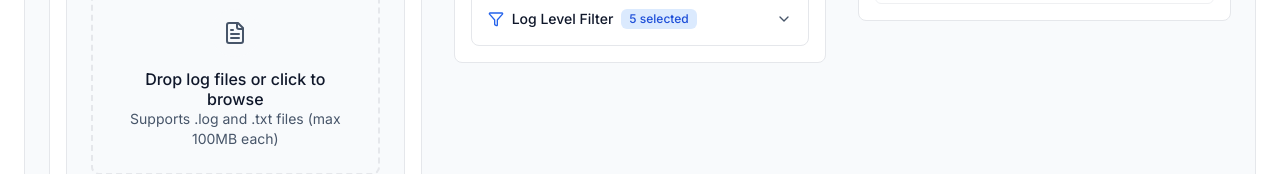
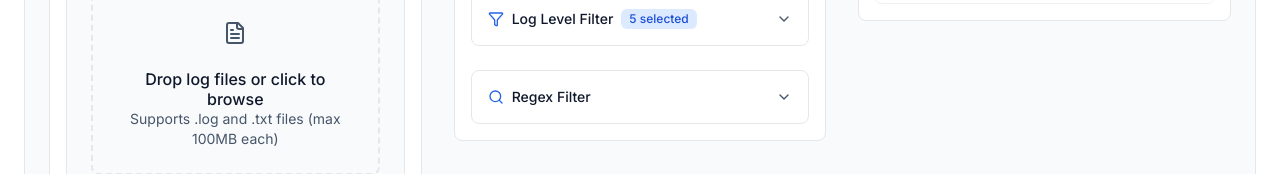
Before and after one commit to mcasari/logmerger, a React (Vite) app: page / in a window 1280 px wide. Shown: the part 337-511 px from the top of the page. Built offline with nearby package versions, Linux system fonts and the light colour scheme.

Commit message:
add regex filterin option

```diff
--- a/src/pages/log-merger/components/PatternConfiguration.jsx
+++ b/src/pages/log-merger/components/PatternConfiguration.jsx
@@ -13,7 +13,11 @@ const PatternConfiguration = ({
   dateTimeFilter = {},
   onDateTimeFilterChange,
   onDateTimeFilterToggle,
-  onClearDateTimeFilter
+  onClearDateTimeFilter,
+  regexFilter = {},
+  onRegexFilterChange,
+  onRegexFilterToggle,
+  onClearRegexFilter
 }) => {
   const [isLogLevelFilterOpen, setIsLogLevelFilterOpen] = useState(false);
 
@@ -275,8 +279,143 @@ const PatternConfiguration = ({
         </div>
       </div>
 
+      {/* Regex Filter - Always visible */}
+      <div className="mb-6">
+        <div className="bg-background border border-border rounded-lg">
+          {/* Toggle Header */}
+          <button
+            onClick={onRegexFilterToggle}
+            className="w-full p-4 text-left flex items-center justify-between hover:bg-surface-hover transition-colors duration-150"
+          >
+            <div className="flex items-center space-x-2">
+              <Icon
+                name="Search"
+                size={16}
+                color="var(--color-primary)"
+              />
+              <span className="text-sm font-medium text-text-primary">
+                Regex Filter
+              </span>
+              {regexFilter.enabled && (
+                <span className="px-2 py-0.5 bg-primary-100 text-primary-700 rounded text-xs font-medium">
+                  Active
+                </span>
+              )}
+            </div>
+            <Icon
+              name={regexFilter.enabled ? "ChevronUp" : "ChevronDown"}
+              size={16}
+              color="var(--color-text-secondary)"
+              className="transition-transform duration-150"
+            />
+          </button>
 
+          {/* Collapsible Content */}
+          {regexFilter.enabled && (
+            <div className="px-4 pb-4 border-t border-border">
+              <div className="pt-4 space-y-4">
+                {/* Regex Pattern Input */}
+                <div>
+                  <label className="block text-xs font-medium text-text-secondary mb-1">
+                    Regular Expression Pattern
+                  </label>
+                  <input
+                    type="text"
+                    value={regexFilter.pattern || ''}
+                    onChange={(e) => onRegexFilterChange('pattern', e.target.value)}
+                    placeholder="Enter regex pattern (e.g., error|warning|fail)"
+                    className={`w-full px-3 py-2 text-sm border rounded-md bg-background text-text-primary focus:ring-2 focus:ring-primary-500 focus:border-transparent ${
+                      regexFilter.pattern && !regexFilter.isValid
+                        ? 'border-error-500 focus:ring-error-500'
+                        : 'border-border'
+                    }`}
+                  />
+                  {regexFilter.pattern && !regexFilter.isValid && (
+                    <div className="mt-1 text-xs text-error-600">
+                      {regexFilter.error}
+                    </div>
+                  )}
+                  {regexFilter.pattern && regexFilter.isValid && (
+                    <div className="mt-1 text-xs text-success-600">
+                      ✓ Valid regex pattern
+                    </div>
+                  )}
+                </div>
 
+                {/* Case Sensitive Toggle */}
+                <div className="flex items-center space-x-3">
+                  <input
+                    type="checkbox"
+                    id="caseSensitive"
+                    checked={regexFilter.caseSensitive || false}
+                    onChange={(e) => onRegexFilterChange('caseSensitive', e.target.checked)}
+                    className="rounded border-border text-primary-600 focus:ring-primary-500 focus:ring-2 focus:ring-offset-0"
+                  />
+                  <label htmlFor="caseSensitive" className="text-sm text-text-primary cursor-pointer">
+                    Case sensitive
+                  </label>
+                </div>
+
+                {/* Clear Filter Button */}
+                <div className="flex justify-end">
+                  <button
+                    onClick={onClearRegexFilter}
+                    className="px-3 py-1.5 text-xs font-medium rounded transition-colors bg-surface text-text-secondary hover:text-text-primary border border-border"
+                  >
+                    Clear Filter
+                  </button>
+                </div>
+
+                {/* Filter Status */}
+                {regexFilter.pattern && regexFilter.isValid && (
+                  <div className="p-3 rounded-lg bg-background border border-border">
+                    <div className="flex items-center space-x-2">
+                      <Icon
+                        name="Search"
+                        size={16}
+                        color="var(--color-primary)"
+                      />
+                      <span className="text-sm font-medium text-primary-700">
+                        Regex Filter Active
+                      </span>
+                    </div>
+                    <div className="mt-2 text-xs text-text-secondary space-y-1">
+                      <div className="flex items-center space-x-2">
+                        <span className="text-primary-600">Pattern:</span>
+                        <span className="font-mono bg-surface px-2 py-1 rounded">{regexFilter.pattern}</span>
+                      </div>
+                      <div className="flex items-center space-x-2">
+                        <span className="text-primary-600">Case sensitive:</span>
+                        <span className="font-mono">{regexFilter.caseSensitive ? 'Yes' : 'No'}</span>
+                      </div>
+                    </div>
+                  </div>
+                )}
+
+                {/* Regex Help */}
+                <div className="p-3 rounded-lg bg-background border border-border">
+                  <div className="flex items-center space-x-2 mb-2">
+                    <Icon
+                      name="HelpCircle"
+                      size={16}
+                      color="var(--color-text-secondary)"
+                    />
+                    <span className="text-sm font-medium text-text-primary">
+                      Regex Examples
+                    </span>
+                  </div>
+                  <div className="text-xs text-text-secondary space-y-1">
+                    <div><code className="bg-surface px-1 py-0.5 rounded">error|warning</code> - Match "error" or "warning"</div>
+                    <div><code className="bg-surface px-1 py-0.5 rounded">^ERROR</code> - Match lines starting with "ERROR"</div>
+                    <div><code className="bg-surface px-1 py-0.5 rounded">\d{4}-\d{2}-\d{2}</code> - Match date pattern YYYY-MM-DD</div>
+                    <div><code className="bg-surface px-1 py-0.5 rounded">.*exception.*</code> - Match lines containing "exception"</div>
+                  </div>
+                </div>
+              </div>
+            </div>
+          )}
+        </div>
+      </div>
 
     </div>
   );
--- a/src/pages/log-merger/index.jsx
+++ b/src/pages/log-merger/index.jsx
@@ -24,6 +24,13 @@ const LogMerger = () => {
     startTime: '',
     endDate: '',
     endTime: ''
+  });
+  const [regexFilter, setRegexFilter] = useState({
+    enabled: false,
+    pattern: '',
+    caseSensitive: false,
+    isValid: true,
+    error: ''
   });
   const [isControlPanelOpen, setIsControlPanelOpen] = useState(true);
   const [entriesWithoutTimestamp, setEntriesWithoutTimestamp] = useState(0);
@@ -462,6 +469,23 @@ const LogMerger = () => {
     });
   }, [filteredByLogLevel, dateTimeFilter]);
 
+  // Filter entries by regex pattern
+  const filteredByRegex = useMemo(() => {
+    if (!regexFilter.enabled || !regexFilter.pattern.trim()) return filteredByDateTime;
+
+    try {
+      const flags = regexFilter.caseSensitive ? 'g' : 'gi';
+      const regex = new RegExp(regexFilter.pattern, flags);
+
+      return filteredByDateTime.filter(entry => {
+        return regex.test(entry.content);
+      });
+    } catch (error) {
+      // If regex is invalid, return all entries
+      return filteredByDateTime;
+    }
+  }, [filteredByDateTime, regexFilter]);
+
   // Calculate log level counts for the selector
   const logLevelCounts = useMemo(() => {
     const counts = {};
@@ -476,14 +500,14 @@ const LogMerger = () => {
 
   // Filter entries based on search query
   const filteredEntries = useMemo(() => {
-    if (!searchQuery.trim()) return filteredByDateTime;
+    if (!searchQuery.trim()) return filteredByRegex;
 
     const query = searchQuery.toLowerCase();
-    return filteredByDateTime.filter(entry =>
+    return filteredByRegex.filter(entry =>
       entry.content.toLowerCase().includes(query) ||
       entry.fileName.toLowerCase().includes(query)
     );
-  }, [filteredByDateTime, searchQuery]);
+  }, [filteredByRegex, searchQuery]);
 
   // Handle log level selection
   const handleLogLevelToggle = useCallback((level) => {
@@ -555,6 +579,50 @@ const LogMerger = () => {
     });
   }, []);
 
+  // Handle regex filter changes
+  const handleRegexFilterChange = useCallback((field, value) => {
+    setRegexFilter(prev => {
+      const newFilter = { ...prev, [field]: value };
+
+      // Validate regex pattern if it's being changed
+      if (field === 'pattern') {
+        if (value.trim()) {
+          try {
+            const flags = newFilter.caseSensitive ? 'g' : 'gi';
+            new RegExp(value, flags);
+            newFilter.isValid = true;
+            newFilter.error = '';
+          } catch (error) {
+            newFilter.isValid = false;
+            newFilter.error = 'Invalid regular expression';
+          }
+        } else {
+          newFilter.isValid = true;
+          newFilter.error = '';
+        }
+      }
+
+      return newFilter;
+    });
+  }, []);
+
+  const handleRegexFilterToggle = useCallback(() => {
+    setRegexFilter(prev => ({
+      ...prev,
+      enabled: !prev.enabled
+    }));
+  }, []);
+
+  const handleClearRegexFilter = useCallback(() => {
+    setRegexFilter({
+      enabled: false,
+      pattern: '',
+      caseSensitive: false,
+      isValid: true,
+      error: ''
+    });
+  }, []);
+
   // Clear all data
   const handleClearAll = useCallback(() => {
     setFiles([]);
@@ -567,6 +635,13 @@ const LogMerger = () => {
       startTime: '',
       endDate: '',
       endTime: ''
+    });
+    setRegexFilter({
+      enabled: false,
+      pattern: '',
+      caseSensitive: false,
+      isValid: true,
+      error: ''
     });
     setIsControlPanelOpen(true);
     setEntriesWithoutTimestamp(0);
@@ -699,6 +774,10 @@ const LogMerger = () => {
                         onDateTimeFilterChange={handleDateTimeFilterChange}
                         onDateTimeFilterToggle={handleDateTimeFilterToggle}
                         onClearDateTimeFilter={handleClearDateTimeFilter}
+                        regexFilter={regexFilter}
+                        onRegexFilterChange={handleRegexFilterChange}
+                        onRegexFilterToggle={handleRegexFilterToggle}
+                        onClearRegexFilter={handleClearRegexFilter}
                       />
                     </div>
                   </div>
@@ -801,6 +880,9 @@ const LogMerger = () => {
                     {dateTimeFilter.enabled && (
                       <span className="text-primary-600">Date Filter Active</span>
                     )}
+                    {regexFilter.enabled && (
+                      <span className="text-primary-600">Regex Filter Active</span>
+                    )}
                   </div>
                   <span className="text-xs">Click to expand</span>
                 </div>
```
